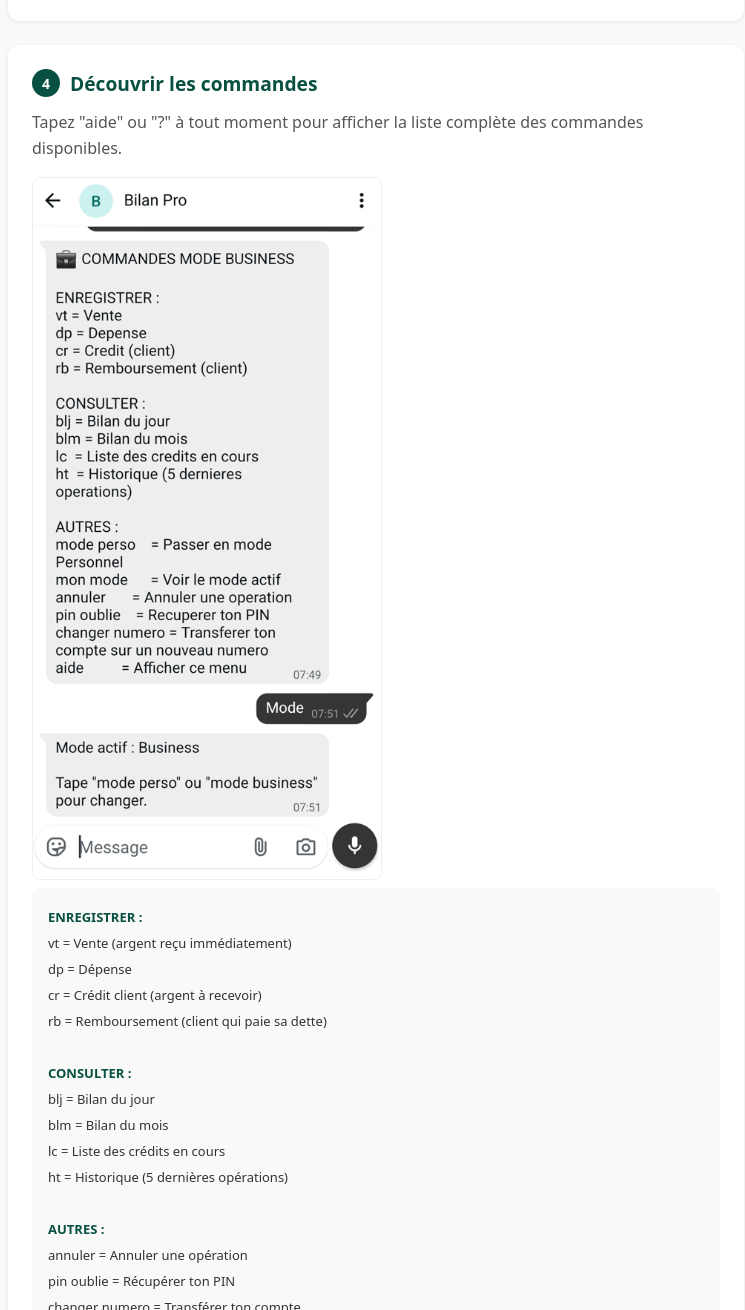
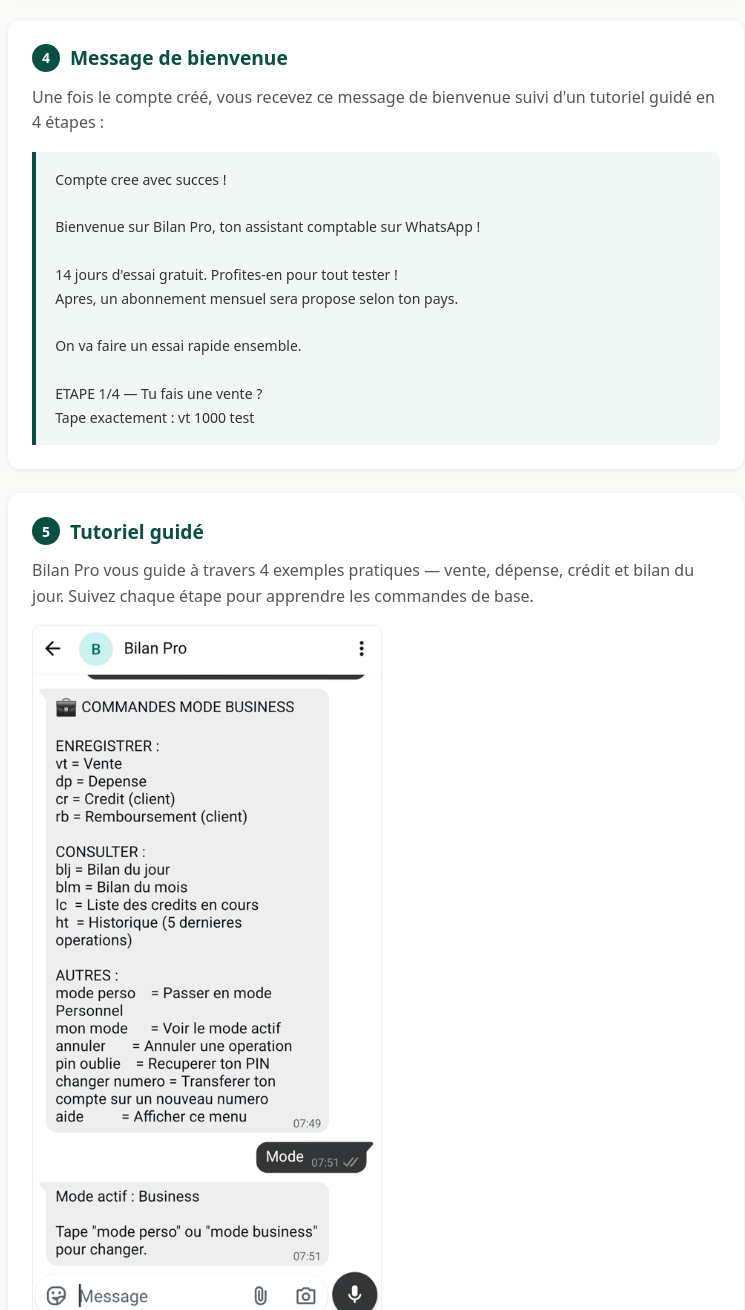
Before and after one commit to yop007/comptable-whatsapp, a website: page guide.html in a window 1280 px wide. Shown: the part 2414-3724 px from the top of the page, without its empty margins (264-1009 px from the left). Drawn offline with Linux system fonts and the light colour scheme.

Commit message:
feat: guide mis a jour avec nouveau message bienvenue et blt bls bla

```diff
--- a/guide.html
+++ b/guide.html
@@ -18,6 +18,7 @@
     .step h2 .num { background: #085041; color: white; width: 28px; height: 28px; border-radius: 50%; display: flex; align-items: center; justify-content: center; font-size: 14px; flex-shrink: 0; }
     .step p { color: #555; line-height: 1.6; margin-bottom: 1rem; }
     .step img { max-width: 350px; width: 100%; border-radius: 8px; border: 1px solid #eee; margin-top: 0.5rem; display: block; }
+    .message-box { background: #f0f7f4; border-left: 4px solid #085041; border-radius: 0 8px 8px 0; padding: 1rem 1.2rem; margin-top: 0.8rem; font-size: 14px; color: #333; line-height: 1.7; white-space: pre-line; }
     .commandes { background: #f9f9f7; border-radius: 8px; padding: 1rem; font-size: 13px; color: #333; line-height: 2; margin-top: 0.5rem; }
     .commandes strong { color: #085041; }
   </style>
@@ -41,7 +42,7 @@
 
   <div class="step">
     <h2><span class="num">2</span>Créer votre PIN</h2>
-    <p>Bilan Pro vous accueille et vous demande de créer un code PIN à 4 chiffres, puis de le confirmer. Ce code protège votre compte et permet de le récupérer en cas de changement de numéro.</p>
+    <p>Bilan Pro vous accueille et vous demande de créer un code PIN à 4 chiffres, puis de le confirmer. Ce code protège votre compte.</p>
     <img src="/images/02-pin.png" alt="Création du PIN">
   </div>
 
@@ -52,42 +53,48 @@
   </div>
 
   <div class="step">
-    <h2><span class="num">4</span>Découvrir les commandes</h2>
-    <p>Tapez "aide" ou "?" à tout moment pour afficher la liste complète des commandes disponibles.</p>
-    <img src="/images/04-mode.png" alt="Menu d'aide">
+    <h2><span class="num">4</span>Message de bienvenue</h2>
+    <p>Une fois le compte créé, vous recevez ce message de bienvenue suivi d'un tutoriel guidé en 4 étapes :</p>
+    <div class="message-box">Compte cree avec succes !
+
+Bienvenue sur Bilan Pro, ton assistant comptable sur WhatsApp !
+
+14 jours d'essai gratuit. Profites-en pour tout tester !
+Apres, un abonnement mensuel sera propose selon ton pays.
+
+On va faire un essai rapide ensemble.
+
+ETAPE 1/4 — Tu fais une vente ?
+Tape exactement : vt 1000 test</div>
+  </div>
+
+  <div class="step">
+    <h2><span class="num">5</span>Tutoriel guidé</h2>
+    <p>Bilan Pro vous guide à travers 4 exemples pratiques — vente, dépense, crédit et bilan du jour. Suivez chaque étape pour apprendre les commandes de base.</p>
+    <img src="/images/04-mode.png" alt="Tutoriel et commandes">
+  </div>
+
+  <div class="step">
+    <h2><span class="num">6</span>Enregistrer une transaction</h2>
+    <p>Utilisez les abréviations suivies du montant et d'une description. Bilan Pro enregistre instantanément et confirme par message.</p>
+    <img src="/images/05-transactions.png" alt="Enregistrement de transactions">
     <div class="commandes">
-      <strong>ENREGISTRER :</strong><br>
-      vt = Vente (argent reçu immédiatement)<br>
-      dp = Dépense<br>
-      cr = Crédit client (argent à recevoir)<br>
-      rb = Remboursement (client qui paie sa dette)<br><br>
-      <strong>CONSULTER :</strong><br>
-      blj = Bilan du jour<br>
-      blm = Bilan du mois<br>
-      lc = Liste des crédits en cours<br>
-      ht = Historique (5 dernières opérations)<br><br>
-      <strong>AUTRES :</strong><br>
-      annuler = Annuler une opération<br>
-      pin oublie = Récupérer ton PIN<br>
-      changer numero = Transférer ton compte
+      <strong>vt</strong> = Vente (argent reçu immédiatement)<br>
+      <strong>dp</strong> = Dépense<br>
+      <strong>cr</strong> = Crédit client (argent à recevoir)<br>
+      <strong>rb</strong> = Remboursement (client qui paie sa dette)
     </div>
   </div>
 
   <div class="step">
-    <h2><span class="num">5</span>Enregistrer une transaction</h2>
-    <p>Utilisez les abréviations suivies du montant et d'une description. Bilan Pro enregistre instantanément et confirme par message.</p>
-    <img src="/images/05-transactions.png" alt="Enregistrement de transactions">
-  </div>
-
-  <div class="step">
-    <h2><span class="num">6</span>Consulter votre bilan</h2>
-    <p>Tapez <strong>blj</strong> pour le bilan du jour ou <strong>blm</strong> pour le bilan du mois. Vous recevez également des bilans automatiques chaque semaine et chaque mois.</p>
+    <h2><span class="num">7</span>Consulter votre bilan</h2>
+    <p>Tapez <strong>blj</strong> pour le bilan du jour, <strong>blm</strong> pour le mois, <strong>blt</strong> pour le trimestre, <strong>bls</strong> pour le semestre, <strong>bla</strong> pour l'année.</p>
     <img src="/images/06-bilan.png" alt="Bilan du jour et du mois">
   </div>
 
   <div class="step">
-    <h2><span class="num">7</span>Accéder au panel client</h2>
-    <p>Rendez-vous sur <a href="/client" style="color:#085041;">www.bilanpro.app/client</a> pour vous connecter avec votre numéro et votre PIN. Vous y retrouverez vos statistiques, l'historique complet avec filtres, et pourrez exporter en CSV, TXT ou Excel.</p>
+    <h2><span class="num">8</span>Accéder au panel client</h2>
+    <p>Rendez-vous sur <a href="/client" style="color:#085041;">www.bilanpro.app/client</a> pour vous connecter avec votre numéro et votre PIN. Accédez à vos statistiques, l'historique complet et exportez en Excel ou PDF.</p>
     <img src="/images/07-client.jpg" alt="Panel client web Bilan Pro">
   </div>
 
```
